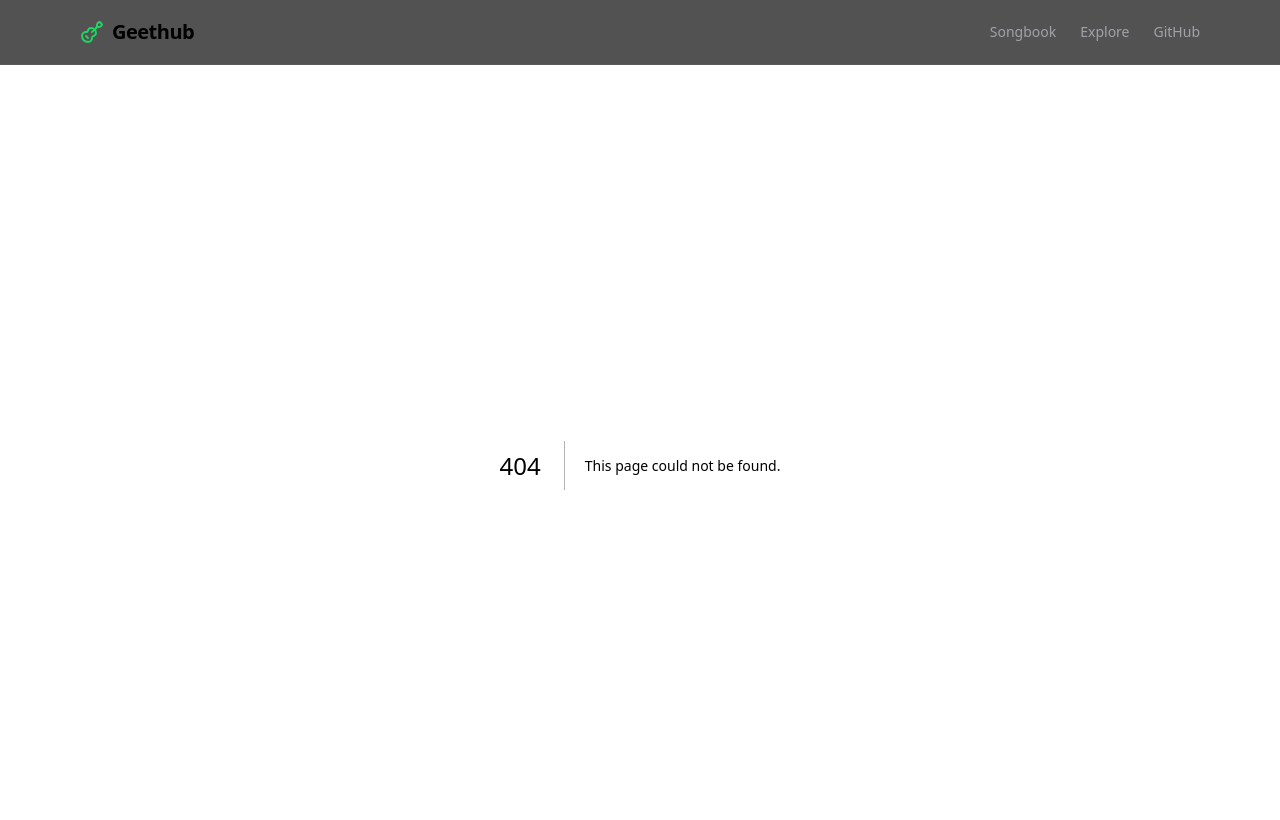
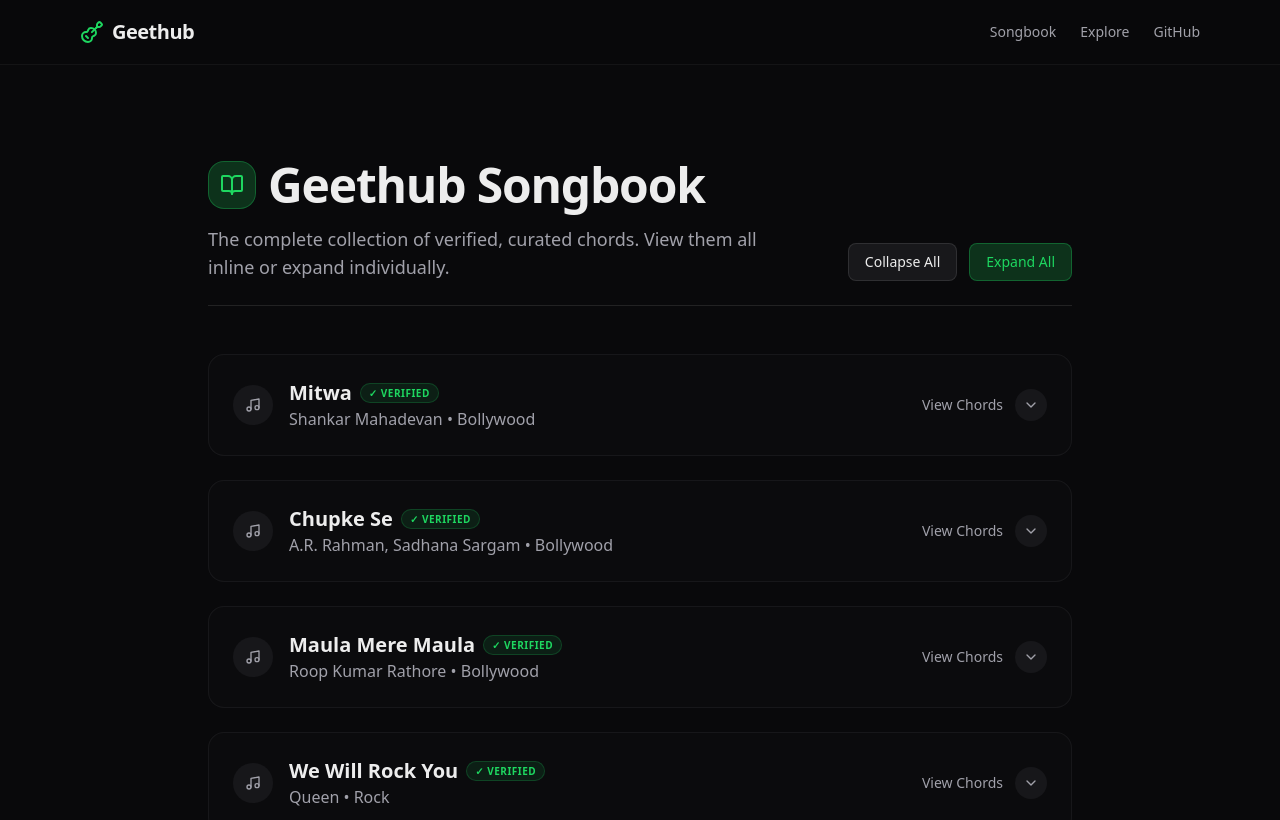
Before and after one commit to harshitnub077/GeetHub, a Next.js app: page /songs in a window 1280 px wide. Before the commit this address had no page. Shown: the top 820 px of the page. Built offline with nearby package versions, Linux system fonts and the light colour scheme.

Commit message:
feat: build global Songbook for browsing all inline sorted tracks

```diff
--- /dev/null
+++ b/src/app/songs/page.tsx
@@ -0,0 +1,122 @@
+"use client";
+
+import { useState } from "react";
+import { BookOpen, ChevronDown, ChevronUp, Music } from "lucide-react";
+import songsData from "@/data/songs.json";
+import { ChordRenderer } from "@/components/ChordRenderer";
+import Link from "next/link";
+
+export default function SongsPage() {
+  const [expanded, setExpanded] = useState<Record<string, boolean>>({});
+
+  const toggleExpand = (id: string) => {
+    setExpanded((prev) => ({ ...prev, [id]: !prev[id] }));
+  };
+
+  const expandAll = () => {
+    const allIds = songsData.reduce((acc, song) => {
+      acc[song.id] = true;
+      return acc;
+    }, {} as Record<string, boolean>);
+    setExpanded(allIds);
+  };
+
+  const collapseAll = () => {
+    setExpanded({});
+  };
+
+  return (
+    <div className="min-h-screen pb-32">
+      <div className="fixed top-0 left-0 w-full h-[500px] z-[-1] bg-[radial-gradient(ellipse_at_top,_var(--tw-gradient-stops))] from-primary/10 via-background to-background"></div>
+
+      <main className="container mx-auto px-4 pt-24 lg:max-w-4xl">
+        <div className="flex flex-col md:flex-row md:items-end justify-between gap-6 mb-12 border-b border-white/10 pb-6">
+          <div>
+            <div className="flex items-center gap-3 mb-4">
+              <span className="flex items-center justify-center w-12 h-12 rounded-2xl bg-primary/20 text-primary border border-primary/30">
+                <BookOpen className="h-6 w-6" />
+              </span>
+              <h1 className="text-4xl md:text-5xl font-extrabold tracking-tight">Geethub Songbook</h1>
+            </div>
+            <p className="text-lg text-muted-foreground max-w-xl">
+              The complete collection of verified, curated chords. View them all inline or expand individually.
+            </p>
+          </div>
+          <div className="flex gap-3 text-sm font-medium">
+            <button
+              onClick={collapseAll}
+              className="px-4 py-2 rounded-lg bg-card border border-white/10 hover:bg-white/5 transition-colors"
+            >
+              Collapse All
+            </button>
+            <button
+              onClick={expandAll}
+              className="px-4 py-2 rounded-lg bg-primary/20 text-primary border border-primary/30 hover:bg-primary/30 transition-colors"
+            >
+              Expand All
+            </button>
+          </div>
+        </div>
+
+        <div className="flex flex-col gap-6">
+          {songsData.map((song) => {
+            const isExpanded = !!expanded[song.id];
+
+            return (
+              <div
+                key={song.id}
+                className={`flex flex-col rounded-2xl border transition-colors ${
+                  isExpanded ? 'bg-card/40 border-primary/20 shadow-[0_0_30px_-10px_var(--tw-shadow-color)] shadow-primary/10' : 'bg-card/20 border-white/5 hover:border-white/10'
+                }`}
+              >
+                {/* Header that toggles expansion */}
+                <button
+                  onClick={() => toggleExpand(song.id)}
+                  className="flex items-center justify-between p-6 text-left"
+                >
+                  <div className="flex items-center gap-4">
+                    <div className="flex items-center justify-center w-10 h-10 rounded-full bg-white/5 text-muted-foreground shrink-0">
+                      <Music className="h-4 w-4" />
+                    </div>
+                    <div>
+                      <h2 className="text-xl font-bold flex items-center gap-2">
+                        {song.title}
+                        <span className="shrink-0 text-[10px] font-bold uppercase tracking-wider text-primary bg-primary/10 border border-primary/20 px-2 py-0.5 rounded-full">
+                          ✓ Verified
+                        </span>
+                      </h2>
+                      <p className="text-muted-foreground">{song.artist} • {song.genre}</p>
+                    </div>
+                  </div>
+                  <div className="flex items-center gap-3 text-muted-foreground">
+                    <span className="text-sm font-medium hidden sm:inline-block">
+                      {isExpanded ? 'Hide Chords' : 'View Chords'}
+                    </span>
+                    <div className="flex items-center justify-center w-8 h-8 rounded-full bg-white/5 transition-transform">
+                      {isExpanded ? <ChevronUp className="h-4 w-4" /> : <ChevronDown className="h-4 w-4" />}
+                    </div>
+                  </div>
+                </button>
+
+                {/* Expandable Chords Area */}
+                {isExpanded && (
+                  <div className="px-6 pb-8 border-t border-white/5 pt-6 bg-black/20 rounded-b-2xl">
+                    <div className="mb-4 flex items-center justify-between">
+                      <p className="text-sm text-muted-foreground">Original Key shown. To transpose, open the full song page.</p>
+                      <Link href={`/song/${song.id}`} className="text-sm font-medium text-primary hover:underline">
+                        Open Full Page ➔
+                      </Link>
+                    </div>
+                    <div className="p-4 md:p-6 bg-card/50 border border-white/10 rounded-xl max-h-[500px] overflow-y-auto custom-scrollbar">
+                      <ChordRenderer content={song.chord_data} transposeBy={0} simplify={false} />
+                    </div>
+                  </div>
+                )}
+              </div>
+            );
+          })}
+        </div>
+      </main>
+    </div>
+  );
+}
```
